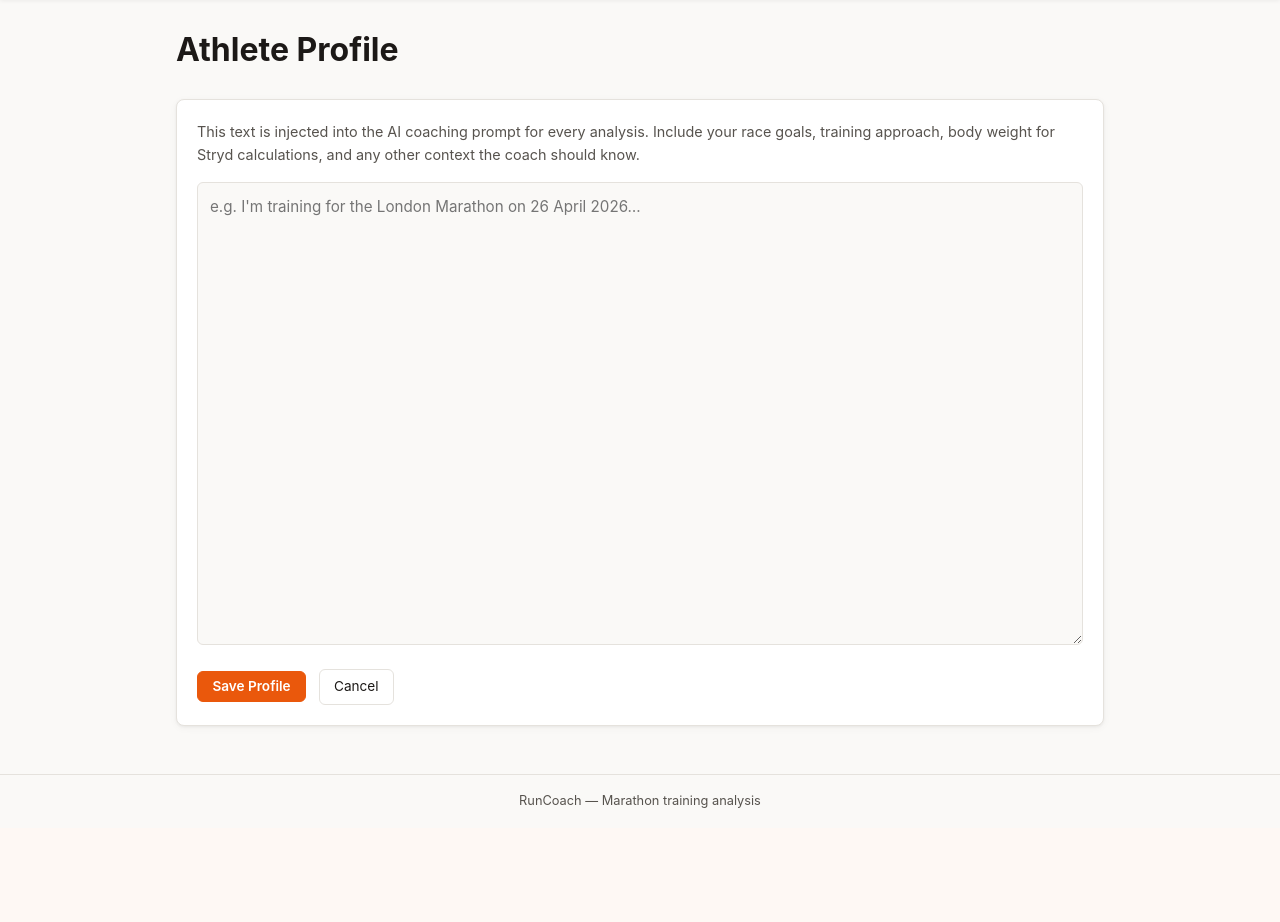
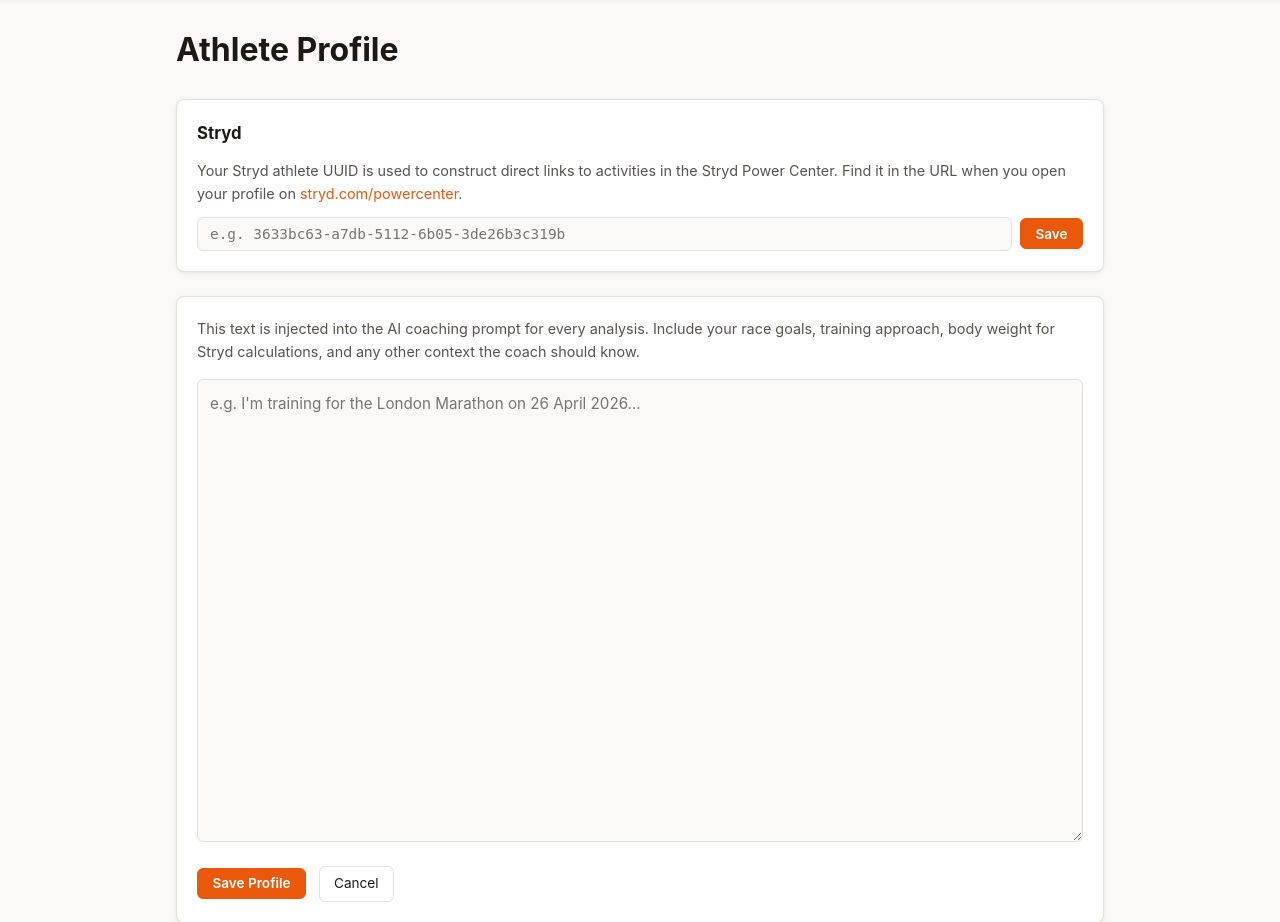
Before and after one commit to comicmuse/fitparser, a Flask app: page /athlete-profile in a window 1280 px wide. Shown: the part 62-984 px from the top of the page. Before the commit the page ends 870 px from the top, so only its background shows below. Run offline with Flask 3, Linux system fonts and the light colour scheme; the visitor is signed in with stand-in values (Sample User, id 1); data comes from the database, SQL or seed files in the repository; some libraries are stand-ins or nearby versions.

Commit message:
feat: add Stryd athlete ID field to Athlete Profile page

```diff
--- a/runcoach/web/routes.py
+++ b/runcoach/web/routes.py
@@ -562,6 +562,7 @@ def athlete_profile():
     config: Config = current_app.config["config"]
     user_id = db.get_default_user_id()
     profile = db.get_athlete_profile(user_id) if user_id else ""
+    stryd_athlete_id = db.get_stryd_athlete_id(user_id) if user_id else None
     strava_connected = bool(
         user_id and db.get_strava_tokens(user_id)
     ) if config.strava_client_id else False
@@ -574,6 +575,7 @@ def athlete_profile():
     return render_template(
         "athlete_profile.html",
         profile=profile,
+        stryd_athlete_id=stryd_athlete_id,
         strava_connected=strava_connected,
         strava_athlete_id=strava_athlete_id,
         strava_webhook_id=strava_webhook_id,
@@ -595,6 +597,21 @@ def athlete_profile_save():
     profile_text = _sanitize_profile(raw).strip()
     db.update_athlete_profile(user_id, profile_text)
     flash("Athlete profile saved.")
+    return redirect(url_for("main.athlete_profile"))
+
+
+@bp.route("/athlete-profile/stryd-id", methods=["POST"])
+@_login_required
+def stryd_athlete_id_save():
+    """Save the Stryd athlete UUID."""
+    db = _db()
+    user_id = db.get_default_user_id()
+    if user_id is None:
+        flash("No user account found.")
+        return redirect(url_for("main.athlete_profile"))
+    stryd_id = request.form.get("stryd_athlete_id", "").strip()
+    db.update_stryd_athlete_id(user_id, stryd_id)
+    flash("Stryd athlete ID saved.")
     return redirect(url_for("main.athlete_profile"))
 
 
--- a/runcoach/web/templates/athlete_profile.html
+++ b/runcoach/web/templates/athlete_profile.html
@@ -4,6 +4,27 @@
 
 {% block content %}
 <h1 style="margin-bottom:1.5rem;">Athlete Profile</h1>
+
+<div class="card" style="margin-bottom:1.5rem;">
+  <h2 style="font-size:1.05rem;margin-bottom:0.75rem;">Stryd</h2>
+  <p style="color:var(--fg-muted);font-size:0.9rem;margin-bottom:0.75rem;">
+    Your Stryd athlete UUID is used to construct direct links to activities in the Stryd Power Center.
+    Find it in the URL when you open your profile on <a href="https://www.stryd.com/powercenter" target="_blank" rel="noopener">stryd.com/powercenter</a>.
+  </p>
+  <form method="post" action="{{ url_for('main.stryd_athlete_id_save') }}">
+    <input type="hidden" name="csrf_token" value="{{ csrf_token() }}">
+    <div style="display:flex;gap:0.5rem;align-items:center;flex-wrap:wrap;">
+      <input
+        type="text"
+        name="stryd_athlete_id"
+        value="{{ stryd_athlete_id or '' }}"
+        placeholder="e.g. 3633bc63-a7db-5112-6b05-3de26b3c319b"
+        style="flex:1;min-width:260px;background:var(--bg);color:var(--fg);border:1px solid var(--border);border-radius:6px;padding:0.5rem 0.75rem;font-family:monospace;font-size:0.9rem;"
+      >
+      <button type="submit" class="btn btn-primary">Save</button>
+    </div>
+  </form>
+</div>
 
 {% if strava_enabled %}
 <div class="card" style="margin-bottom:1.5rem;">
```
